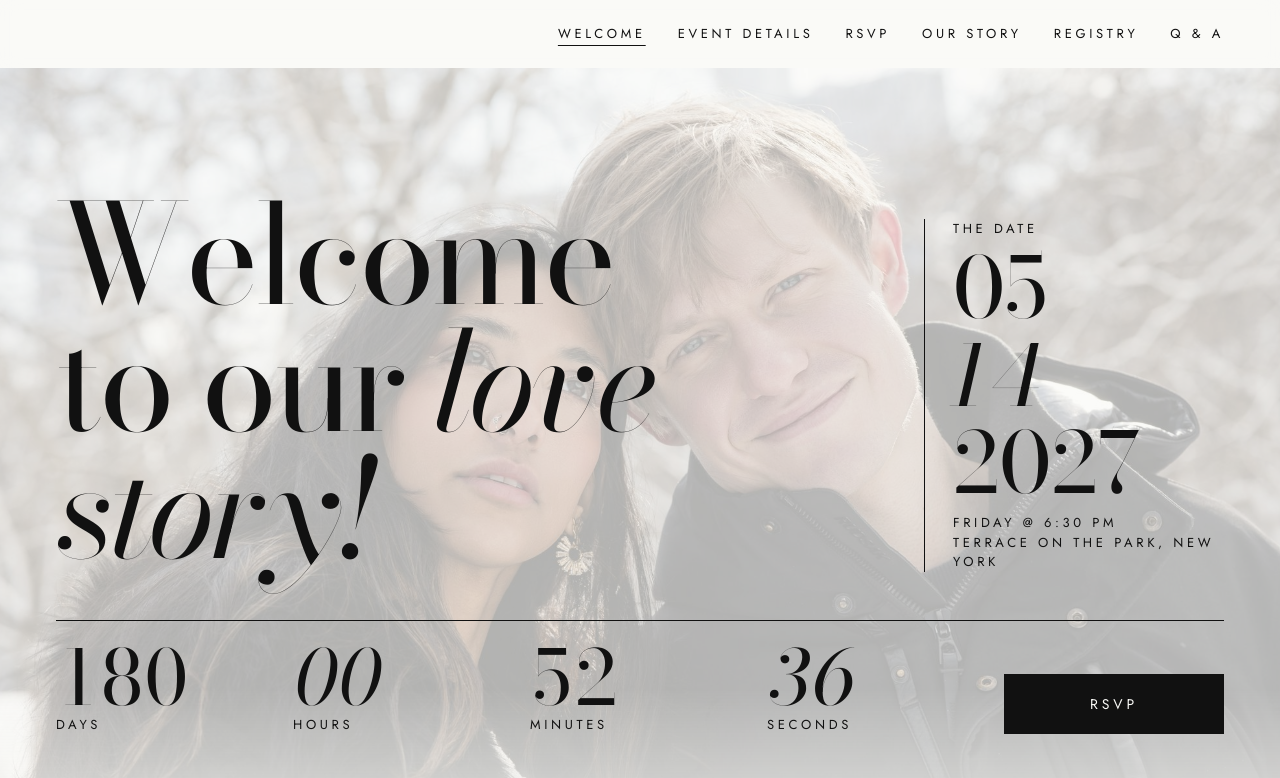
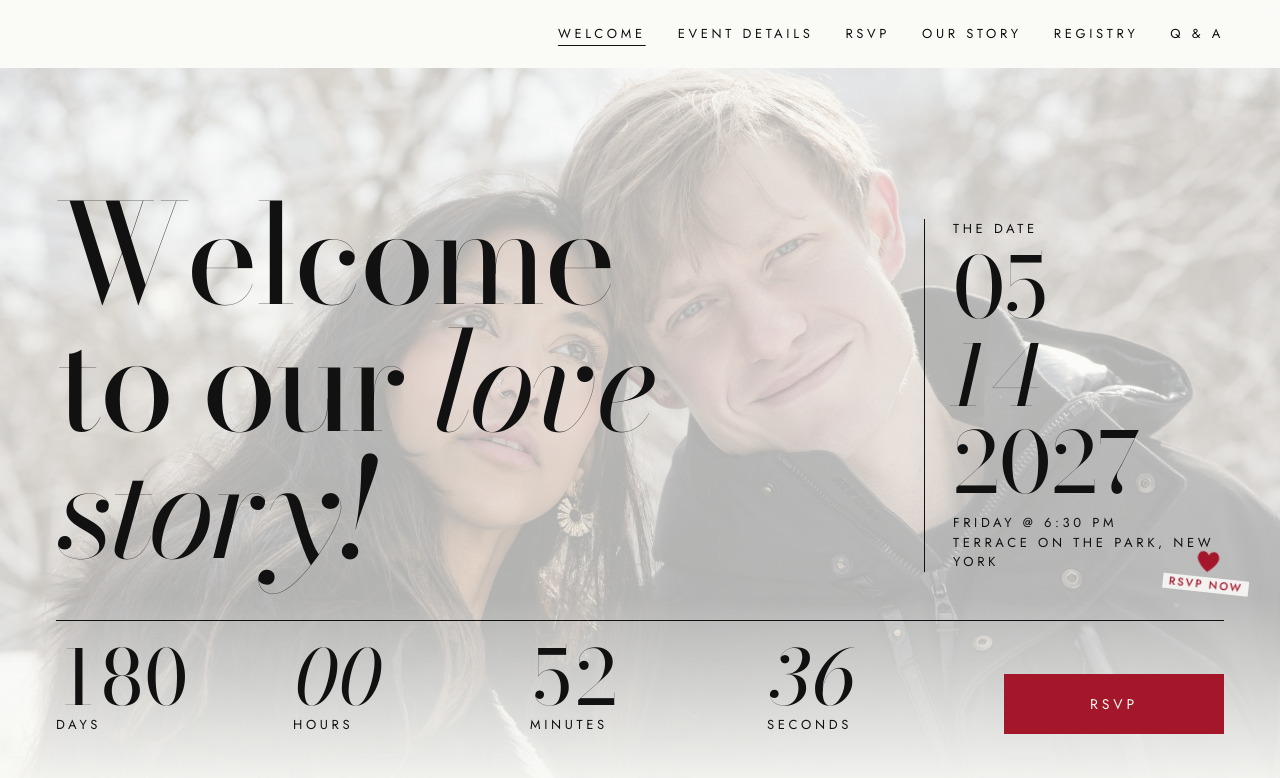
Before and after one commit to articasync/wedding, a plain HTML site: page index.html in a window 1280 px wide. Both pictures are taken after a click on the button "OR TAP HERE TO ENTER". Shown: the top 778 px of the page. Drawn offline with nearby package versions, Linux system fonts and the light colour scheme; a web font is replaced by a local one.

```diff
--- a/index.html
+++ b/index.html
@@ -12,7 +12,7 @@
 <link rel="stylesheet" href="https://fonts.googleapis.com/css2?family=Bodoni+Moda:ital,opsz,wght@0,6..96,400;0,6..96,500;1,6..96,400&family=Jost:wght@300;400;500&family=Aref+Ruqaa&display=swap">
 <style>
 :root{
-  --paper:#FAFAF7; --ink:#111111; --mute:#555555; --tint:#EFEEE8;
+  --paper:#FAFAF7; --ink:#111111; --mute:#555555; --tint:#EFEEE8; --red:#A4162A;
   --display:'Bodoni Moda','Didot','Bodoni MT','Playfair Display',Georgia,serif;
   --sans:'Jost','Avenir Next','Century Gothic','Helvetica Neue',Arial,sans-serif;
   --pad:clamp(20px,4.6vw,56px);
@@ -34,7 +34,15 @@ h1[tabindex="-1"]:focus{outline:none}
 .btn:hover{background:var(--paper);color:var(--ink)}
 .btn.ghost{background:transparent;color:var(--ink)}
 .btn.ghost:hover{background:var(--ink);color:var(--paper)}
+.btn.cta{background:var(--red);border-color:var(--red);color:var(--paper)}
+.btn.cta:hover{background:var(--paper);color:var(--red)}
 .btn[disabled]{opacity:.5;cursor:default}
+.flutter{position:fixed;left:0;top:0;z-index:9;min-width:48px;min-height:48px;display:flex;flex-direction:column;align-items:center;justify-content:center;gap:3px;text-decoration:none;color:var(--red);will-change:transform}
+.flutter:hover{color:var(--red)}
+.flutter svg{display:block;width:26px;height:26px;animation:flbeat 1.1s ease-in-out infinite}
+.flutter span{font-size:11px;font-weight:500;letter-spacing:.18em;text-transform:uppercase;line-height:1.4;white-space:nowrap;background:rgba(250,250,247,.88);padding:0 6px}
+@keyframes flbeat{0%,100%{transform:scale(1)}25%{transform:scale(1.18)}50%{transform:scale(1)}}
+.flutter.still{left:auto;top:auto;right:14px;bottom:14px;transform:none !important}
 
 /* ---------- the gate ---------- */
 #gate{position:fixed;inset:0;z-index:50;background:var(--paper);height:100vh;height:100dvh;display:flex;flex-direction:column;justify-content:space-between;gap:12px;padding:clamp(18px,4vh,40px) var(--pad);touch-action:none;-webkit-user-select:none;user-select:none;overflow:hidden;transition:transform 1.1s cubic-bezier(.7,0,.2,1)}
@@ -296,6 +304,11 @@ footer button{background:none;border:0;padding:6px 0;cursor:pointer;text-decorat
     </nav>
   </header>
 
+  <a class="flutter" id="flutter" href="#rsvp" hidden>
+    <svg viewBox="0 0 34 34" aria-hidden="true"><path d="M17 31 C3 20 1 12.5 4.5 7.5 C8 2.5 14.2 3.6 17 9 C19.8 3.6 26 2.5 29.5 7.5 C33 12.5 31 20 17 31Z" fill="currentColor"/></svg>
+    <span>RSVP now</span>
+  </a>
+
   <main>
     <!-- welcome -->
     <section class="page" id="welcome">
@@ -314,9 +327,8 @@ footer button{background:none;border:0;padding:6px 0;cursor:pointer;text-decorat
         <div><div class="n" id="cd-h">00</div><div class="label">Hours</div></div>
         <div><div class="n" id="cd-m">00</div><div class="label">Minutes</div></div>
         <div><div class="n" id="cd-s">00</div><div class="label">Seconds</div></div>
-        <a class="btn" href="#rsvp">RSVP</a>
+        <a class="btn cta" href="#rsvp">RSVP</a>
       </div>
-      <div class="ticker" aria-hidden="true"><div id="ticker"></div></div>
     </section>
 
     <!-- schedule -->
@@ -431,7 +443,7 @@ footer button{background:none;border:0;padding:6px 0;cursor:pointer;text-decorat
             </div>
             <div class="hp" aria-hidden="true"><label>Leave this empty <input type="text" name="website" tabindex="-1" autocomplete="off"></label></div>
             <p class="status" id="rsvp-status" role="status" aria-live="polite"></p>
-            <div class="field wide"><button class="btn" type="submit" id="rsvp-send">Send reply</button></div>
+            <div class="field wide"><button class="btn cta" type="submit" id="rsvp-send">Send reply</button></div>
           </form>
           <div class="thanks" id="rsvp-thanks" hidden>
             <p class="label">Reply received</p>
@@ -539,8 +551,6 @@ footer button{background:none;border:0;padding:6px 0;cursor:pointer;text-decorat
     { q: 'Who can I reach out to if I have questions?', a: 'If you have any questions, please reach out to the bride and groom directly: Mariam at 240-722-9402 and Chris at 612-963-7950.' }
   ];
 
-  var TICKER = ['Friday, the fourteenth of May', 'Terrace on the Park', 'New York', 'Creative black tie', 'Doors at six'];
-
   /* ===================================================================== */
 
   var $ = function (id) { return document.getElementById(id); };
@@ -605,11 +615,6 @@ footer button{background:none;border:0;padding:6px 0;cursor:pointer;text-decorat
   QA.forEach(function (x) {
     $('qa-list').appendChild(el('details', null, [el('summary', { text: x.q }), el('p', { text: x.a })]));
   });
-  for (var t = 0; t < 4; t++) TICKER.forEach(function (item) {
-    $('ticker').appendChild(document.createTextNode(item));
-    $('ticker').appendChild(el('span', { class: 'dia', text: '\u25C6' }));
-  });
-
   /* ---------------- one long page: the menu jumps to each section ---------------- */
   var PAGES = ['welcome', 'schedule', 'rsvp', 'story', 'registry', 'qa'];
   var links = document.querySelectorAll('.top a');
@@ -618,6 +623,7 @@ footer button{background:none;border:0;padding:6px 0;cursor:pointer;text-decorat
   function setHead() { document.documentElement.style.setProperty('--head', headH() + 'px'); }
   var currentId = '';
   function spy() {
+    flutterVisible();
     var line = headH() + 40, id = PAGES[0];
     PAGES.forEach(function (p) { if ($(p).getBoundingClientRect().top <= line) id = p; });
     if (window.innerHeight + window.scrollY >= document.documentElement.scrollHeight - 4) id = PAGES[PAGES.length - 1];
@@ -631,6 +637,33 @@ footer button{background:none;border:0;padding:6px 0;cursor:pointer;text-decorat
       } else a.removeAttribute('aria-current');
     });
   }
+  // The little heart: drifts around the screen and takes people to the RSVP form.
+  var flutter = $('flutter'), flPaused = false, flDone = store('mc-rsvped') === '1';
+  function flutterVisible() {
+    var r = $('rsvp').getBoundingClientRect();
+    var formOnScreen = r.top < window.innerHeight * 0.75 && r.bottom > headH();
+    flutter.hidden = flDone || site.hidden || formOnScreen;
+  }
+  if (reduced) flutter.classList.add('still');
+  else {
+    ['mouseenter', 'focus'].forEach(function (ev) { flutter.addEventListener(ev, function () { flPaused = true; }); });
+    ['mouseleave', 'blur'].forEach(function (ev) { flutter.addEventListener(ev, function () { flPaused = false; }); });
+    var flT = 0, flLast = null;
+    (function fly(now) {
+      if (flLast !== null && !flPaused && !flutter.hidden) {
+        flT += Math.min(0.05, (now - flLast) / 1000);
+        var top = headH() + 8;
+        var w = Math.max(0, window.innerWidth - flutter.offsetWidth - 16);
+        var h = Math.max(0, window.innerHeight - flutter.offsetHeight - top - 12);
+        var x = 8 + w * (0.5 + 0.5 * Math.sin(flT * 0.23 + 1.2));
+        var y = top + h * (0.5 + 0.5 * Math.sin(flT * 0.15)) + Math.sin(flT * 2.4) * 7;
+        flutter.style.transform = 'translate(' + x.toFixed(1) + 'px,' + y.toFixed(1) + 'px) rotate(' + (Math.sin(flT * 3.1) * 9).toFixed(1) + 'deg)';
+      }
+      flLast = now;
+      requestAnimationFrame(fly);
+    })(null);
+  }
+
   function goToHash() {
     var id = location.hash.slice(1);
     if (PAGES.indexOf(id) > 0) $(id).scrollIntoView();
@@ -840,6 +873,7 @@ footer button{background:none;border:0;padding:6px 0;cursor:pointer;text-decorat
           ? 'Thank you, ' + data.name.split(/\s+/)[0] + '. We can’t wait to celebrate with you on May 14.'
           : 'Thank you for letting us know, ' + data.name.split(/\s+/)[0] + '. You’ll be with us in spirit.';
         $('rsvp-thanks').hidden = false;
+        flDone = true; store('mc-rsvped', '1'); flutterVisible();
         $('thanks-title').focus();
       })
       .catch(function (err) {
```
